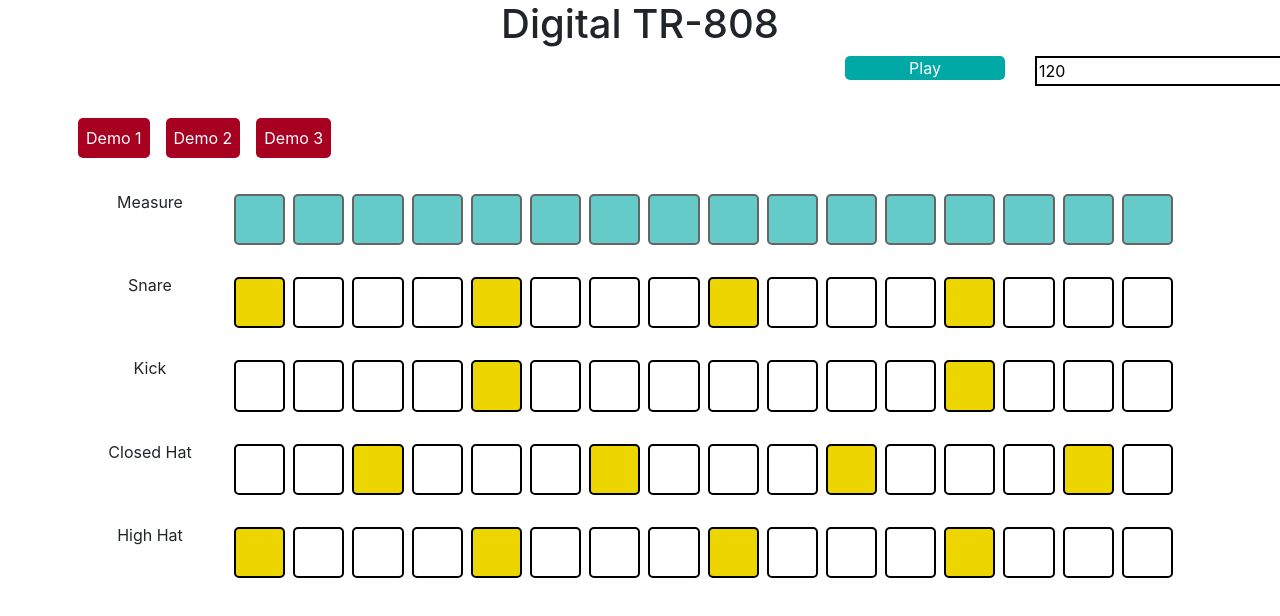
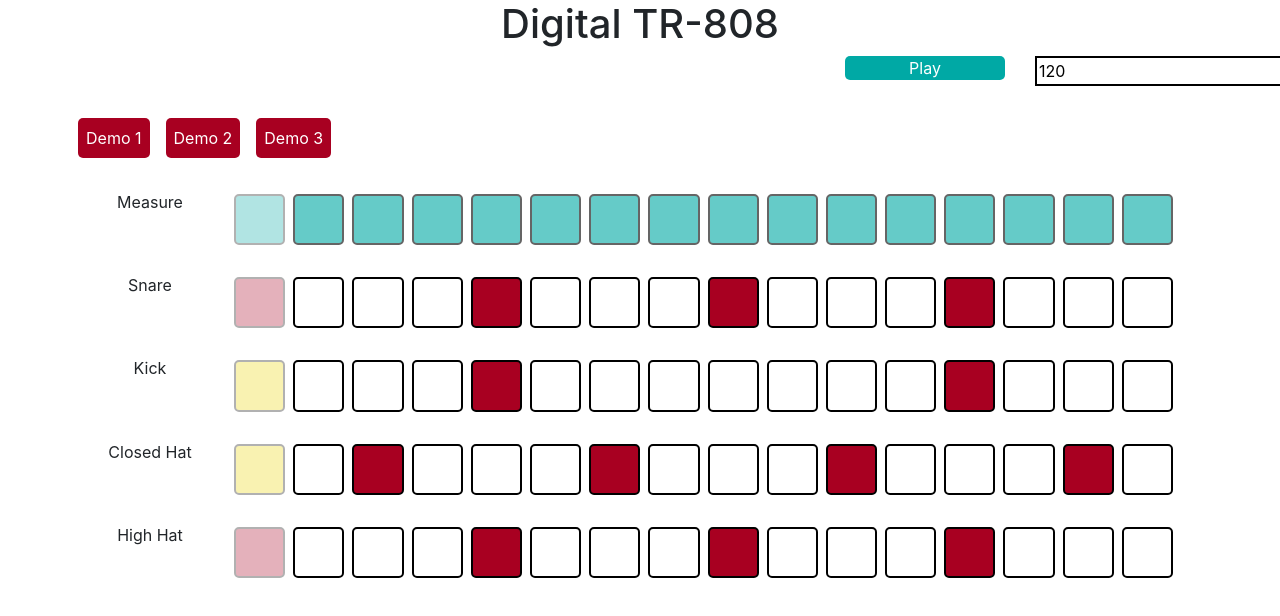
Before and after one commit to mermatriarchy/h-adonis-tr-808, a React app: page / in a window 1280 px wide. Shown: the top 616 px of the page. Built offline with nearby package versions, Linux system fonts and the light colour scheme; the HTML template or start-up script is replaced by a standard one.

Commit message:
style beats for play sequence

```diff
--- a/src/App.js
+++ b/src/App.js
@@ -22,7 +22,7 @@
         } else {
           setCurrPosition(0);
         }
-      }, 1000);
+      }, 200);
     } else if (!isPlaying && currPosition !== 0) {
       clearInterval(interval);
     }
--- a/src/assets/custom.css
+++ b/src/assets/custom.css
@@ -22,6 +22,10 @@
   opacity: .6;
 }
 
+.xlight {
+  opacity: .3;
+}
+
 .red-bg, .selected {
   background-color: #a80021;
   color: #fff;
@@ -36,7 +40,7 @@
   background-color: #d3d3d3;
 }
 
-.active {
+.hit {
   background-color: #edd500;
 }
 
--- a/src/components/Beat.js
+++ b/src/components/Beat.js
@@ -1,10 +1,17 @@
 import React from 'react';
 
 export default function Beat(props) {
+  // these are conditionals that dictacte which color is assigned to the beat that's being hit
+  // there's probably a better way to do this but time!!!
+  const restColor = (props.currPosition == props.position) && !props.isActive && !props.isMeasure;
+  const currentHitColor = (props.currPosition == props.position) && props.isActive && !props.isMeasure;
+  const measureHitColor = (props.currPosition == props.position) && props.isMeasure;
   return (
     <>
-      <div className={"beat outline" + (props.isActive? ' active' : '') +
-                      (props.isMeasure? ' green-bg light' : '')}>
+      <div className={"beat outline" + (props.isActive ? ' selected' : '') +
+                      (props.isMeasure ? ' green-bg light' : '') +
+                      (restColor ? ' hit xlight' : '') +
+                      ((currentHitColor || measureHitColor) ? ' xlight' : '')}>
       </div>
     </>
   );
--- a/src/components/Instrument.js
+++ b/src/components/Instrument.js
@@ -12,6 +12,8 @@
         <Sequence
           instrumentSequence={props.instrumentSequence}
           totalBeats={props.totalBeats}
+          position={props.position}
+          currPosition={props.currPosition}
         />
       </Row>
     </>
--- a/src/components/Machine.js
+++ b/src/components/Machine.js
@@ -7,7 +7,7 @@
 
 import _ from 'underscore';
 
-export default function Machine() {
+export default function Machine(props) {
   const [demo, setDemo] = useState(0);
   const demoTrack = demos.map( index => index.sequence)[demo]
 
@@ -35,9 +35,11 @@
         )}
       </Row>
       <Measures
-            totalBeats={totalBeats}
-            isMeasure={true}
-          />
+        totalBeats={totalBeats}
+        isMeasure={true}
+        position={props.position}
+        currPosition={props.currPosition}
+      />
       { instruments.map( index => (
         <Instrument
           key={index.id}
@@ -45,6 +47,8 @@
           numOfInstruments={numOfInstruments}
           instrumentName={index.name}
           instrumentSequence={demoTrack[index.id - 1]}
+          position={props.position}
+          currPosition={props.currPosition}
         />
         ))
       }
--- a/src/components/Measures.js
+++ b/src/components/Measures.js
@@ -11,6 +11,8 @@
             <Beat
               isMeasure={props.isMeasure}
               key={number}
+              position={number++}
+              currPosition={props.currPosition}
             />
         ))}
     </Row>
--- a/src/components/Sequence.js
+++ b/src/components/Sequence.js
@@ -9,6 +9,8 @@
         <Beat
           key={number}
           isActive={props.instrumentSequence[number]}
+          position={number++}
+          currPosition={props.currPosition}
         />
       ))}
     </>
```
Also changed, not shown: 2 other files (tests, documents, lock files or other folders).
